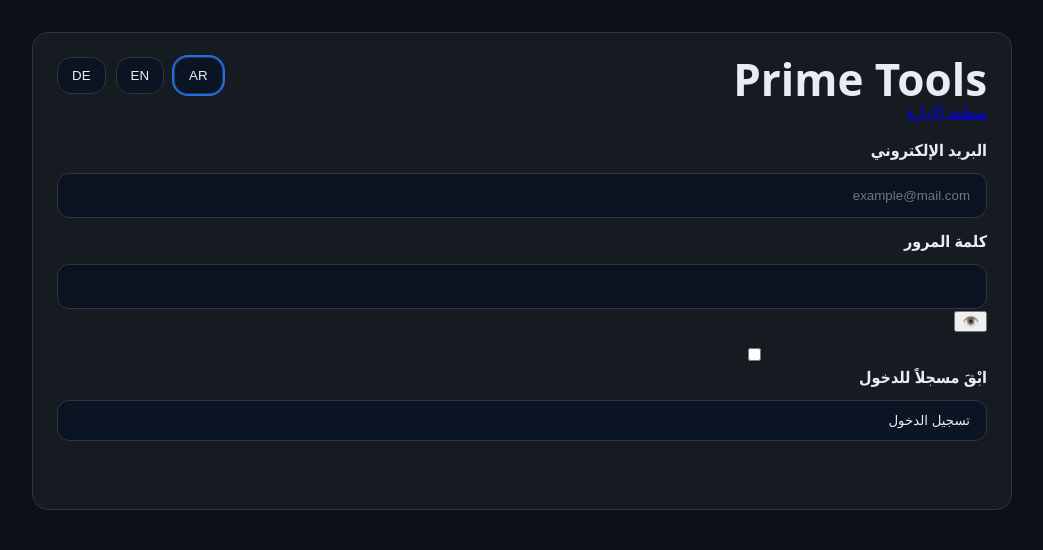
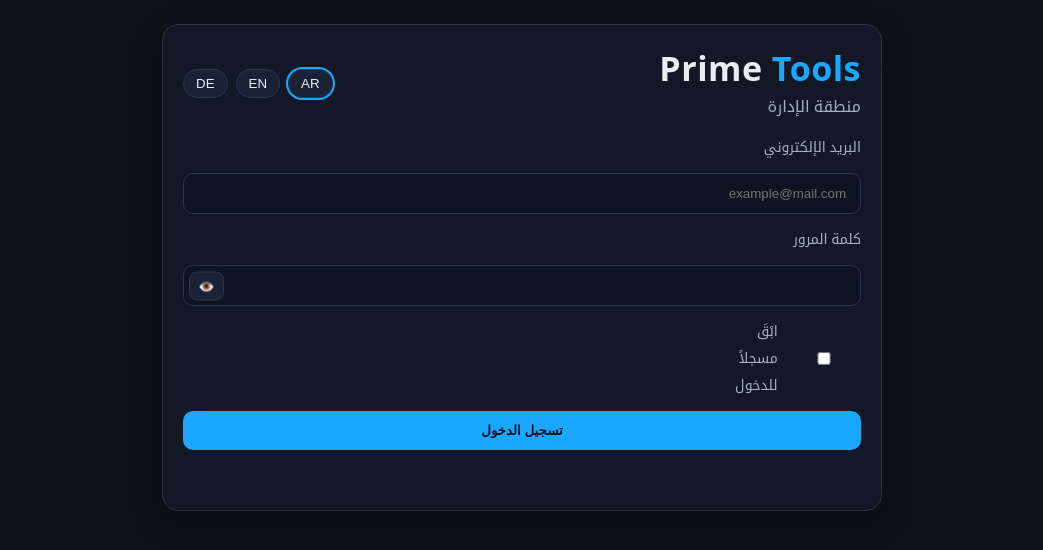
Before and after one commit to ay7asan-netizen/Prime-Tools-, a plain HTML site: page index.html in a window 1280 px wide. Shown: the whole page, without its empty margins (118-1161 px from the left). Drawn offline with Linux system fonts and the light colour scheme; no server answers.

Commit message:
Update styles.css

```diff
--- a/styles.css
+++ b/styles.css
@@ -1,45 +1,46 @@
 :root{
-  --bg:#0d1117;--card:#161b22;--text:#e6edf3;--muted:#8b949e;
-  --brand:#1f6feb;--brand2:#58a6ff;--input:#0b1220;--border:#30363d;--success:#2ea043;--danger:#f85149
+  --bg:#0e1217; --card:#121826; --text:#e9eef5; --muted:#a8b0bf;
+  --primary:#19a7ff; --danger:#e74c3c; --ring:#2a3244;
 }
 *{box-sizing:border-box}
-html,body{margin:0;height:100%;background:var(--bg);color:var(--text);font-family:system-ui,-apple-system,Segoe UI,Roboto,Ubuntu,"Noto Sans",Tahoma,Arial}
-main.card{max-width:980px;margin:32px auto;padding:24px;border:1px solid var(--border);background:var(--card);border-radius:16px}
-.header{display:flex;justify-content:space-between;gap:16px;align-items:flex-start;margin-bottom:16px}
-.brand{margin:0}
-.brand h1{margin:0;font-size:44px;line-height:1}
-.brand small{display:block;color:var(--muted)}
-.lang-switch{display:flex;gap:10px}
-.lang{background:#0b1422;color:var(--text);border:1px solid var(--border);padding:10px 14px;border-radius:14px;cursor:pointer}
-.lang.active{outline:2px solid var(--brand)}
-a.link{color:var(--brand2);text-decoration:none}
-a.link:hover{text-decoration:underline}
-
-.form{display:grid;gap:12px;margin-top:12px}
-label{font-weight:600}
-input,select{
-  width:100%;padding:14px 16px;background:var(--input);color:var(--text);
-  border:1px solid var(--border);border-radius:12px
+html,body{height:100%}
+body{
+  margin:0; background:var(--bg); color:var(--text);
+  font-family: system-ui, -apple-system, "Segoe UI", Roboto, Arial, "Noto Kufi Arabic", sans-serif;
+  display:grid; place-items:start center; padding:24px;
 }
-.password-wrap{position:relative}
-.eye{position:absolute;right:8px;top:50%;transform:translateY(-50%);background:transparent;border:none;cursor:pointer;font-size:18px;color:var(--muted)}
-.keep{display:flex;align-items:center;gap:10px;margin-top:6px;color:var(--text)}
-.row{display:grid;grid-template-columns:repeat(2,1fr);gap:12px}
-.btn{display:inline-flex;align-items:center;gap:8px;padding:12px 16px;border-radius:12px;border:1px solid var(--border);cursor:pointer;background:#0b1422;color:var(--text)}
-.btn:hover{border-color:var(--brand2)}
-.btn-primary{background:var(--brand);color:#fff;border-color:transparent}
-.btn-primary:hover{background:var(--brand2)}
-.btn-danger{background:var(--danger);color:#fff;border-color:transparent}
-.notice{margin-top:8px;color:var(--success);font-weight:600}
-.error{color:var(--danger)}
-
-.table{width:100%;border-collapse:collapse;margin-top:16px}
-.table th,.table td{border:1px solid var(--border);padding:8px 10px;text-align:start}
-.badge{display:inline-block;padding:2px 8px;border-radius:10px;border:1px solid var(--border);color:var(--muted)}
-.badge.ok{color:#39d353;border-color:#39d353}
-
-@media (max-width:720px){
-  .header{flex-direction:column;align-items:flex-start}
-  .brand h1{font-size:36px}
-  .row{grid-template-columns:1fr}
+.card{
+  width:min(720px, 92vw); background:var(--card); border-radius:16px;
+  padding:20px 20px 24px; box-shadow:0 10px 30px #0005; border:1px solid var(--ring);
 }
+.header{display:flex; align-items:center; justify-content:space-between; gap:16px; margin-bottom:12px}
+.brand h1{margin:0; font-size:34px; letter-spacing:.5px}
+.brand h1 span{color:var(--primary)}
+.brand .sub{color:var(--muted); text-decoration:none}
+.lang-switch{display:flex; gap:8px}
+.lang{padding:6px 12px; border-radius:999px; background:#1a2235; color:var(--text);
+  border:1px solid #2b3550; cursor:pointer}
+.lang.active{outline:2px solid var(--primary)}
+.form{display:grid; gap:12px}
+.form label{color:var(--muted); font-size:14px}
+input{
+  width:100%; padding:12px 14px; border-radius:10px; background:#0f1422; color:var(--text);
+  border:1px solid #2b3550; outline:none;
+}
+input:focus{border-color:var(--primary)}
+.pwd{position:relative}
+.pwd button{
+  position:absolute; inset-inline-end:6px; top:50%; transform:translateY(-50%);
+  background:#1a2235; border:1px solid #2b3550; color:#fff; border-radius:8px; padding:6px 8px; cursor:pointer;
+}
+.row{display:flex; align-items:center; justify-content:space-between; gap:12px}
+.check{display:flex; align-items:center; gap:8px; color:var(--muted)}
+.btn{
+  background:var(--primary); color:#00111a; border:none; padding:12px 16px; border-radius:10px;
+  font-weight:700; cursor:pointer;
+}
+.btn-danger{background:var(--danger); color:#fff}
+.table{width:100%; border-collapse:collapse; margin-top:10px}
+.table th,.table td{border-bottom:1px solid #2b3550; padding:12px; text-align:start}
+.msg{margin-top:8px; color:#35d48f}
+.msg.error{color:#ff8080}
```
